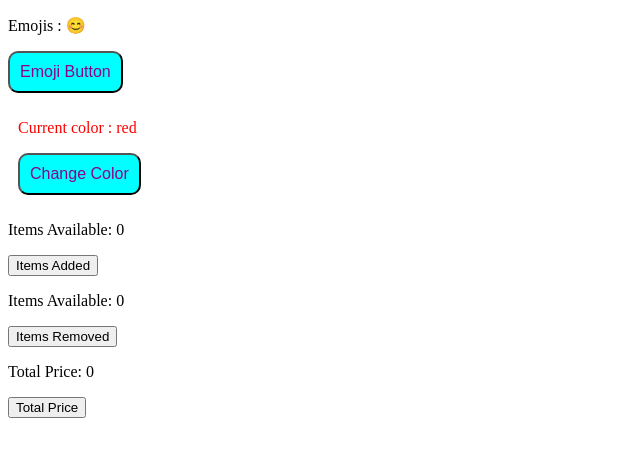
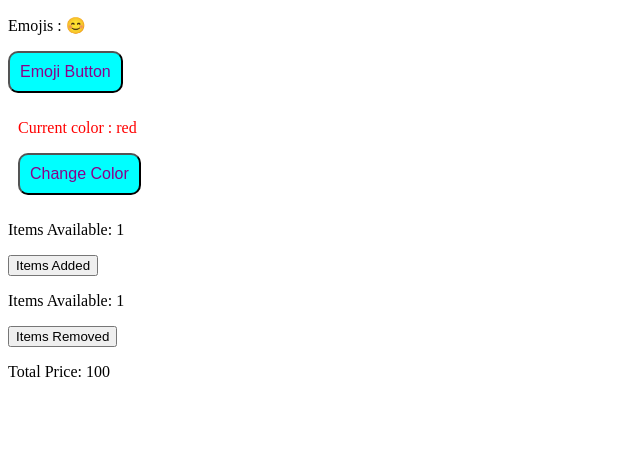
Before and after one commit to tendocalvin1/react-hooks-practice-2025, a React app in the folder my-react-app/: page / in a window 1280 px wide. Shown: the top 456 px of the page, without its empty margins (0-640 px from the left). Built offline with nearby package versions, Linux system fonts and the light colour scheme; the HTML template or start-up script is replaced by a standard one.

Commit message:
I have modified the quantity selector as it now calculates the exact total price of each item assuming each item cost 100

```diff
--- a/my-react-app/src/Components/useState/QuantitySelector.jsx
+++ b/my-react-app/src/Components/useState/QuantitySelector.jsx
@@ -6,8 +6,9 @@ import React , {useState} from 'react'
 
 
 function QuantitySelector(){
-    const [items, setItems] = useState(0)
-    const [price, setPrice] = useState(100)
+    const [items, setItems] = useState(1) // Start at 1 to respect minimum
+    const pricePerItem = 100; // Fixed price per item
+
 
 
     const addItems = ()=>{
@@ -15,15 +16,8 @@ function QuantitySelector(){
     }
 
     const itemsRemoved = ()=>{
-        setItems(i => i - 1)
+        setItems(i => (i > 1 ? i - 1 : 1)); // Prevent going below 1
     }
-
-    const totalPrice = ()=>{
-        setPrice(`${price * items}`)
-    }
-
-
-
 
     return(
     <div>
@@ -33,8 +27,8 @@ function QuantitySelector(){
         <p>Items Available: {items}</p>
         <button onClick={itemsRemoved}>Items Removed</button>
 
-        <p>Total Price: {price * items}</p>
-        <button onClick={totalPrice}>Total Price</button>
+        <p>Total Price: {pricePerItem * items}</p>
+
 
     </div>
 
```
